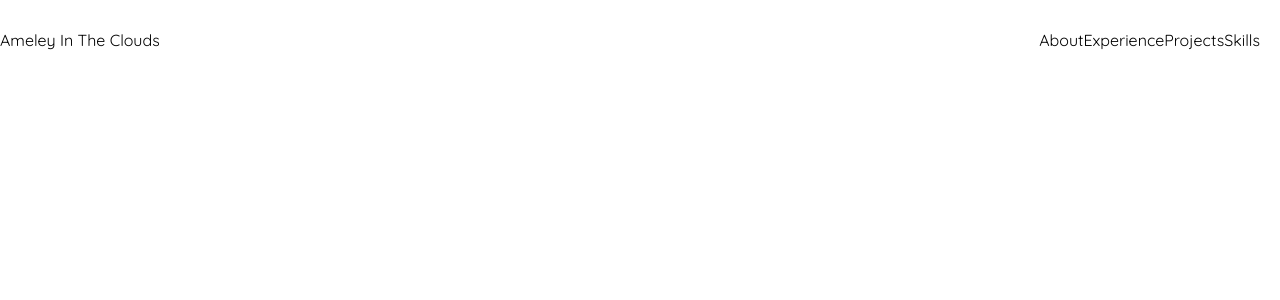
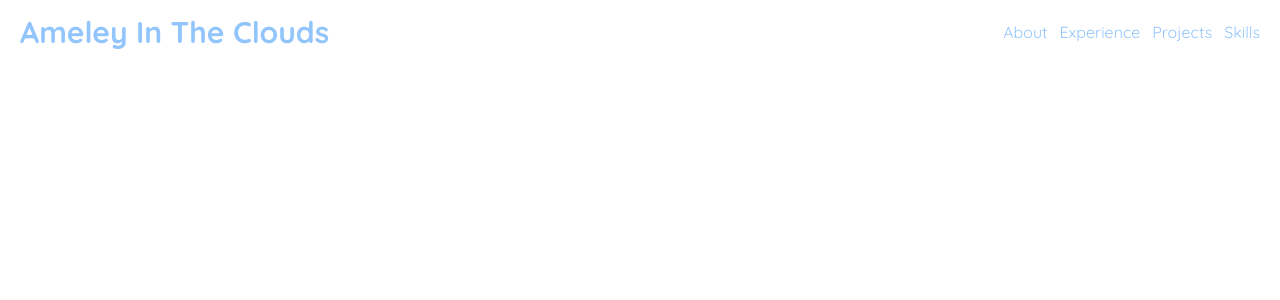
Before and after one commit to Amelss/cloud-resume-challenge, a React (Vite) app: page / in a window 1280 px wide. Shown: the top 300 px of the page. Built offline with nearby package versions, Linux system fonts and the light colour scheme.

Commit message:
adjusting navbar styles

```diff
--- a/src/Components/Header.jsx
+++ b/src/Components/Header.jsx
@@ -10,10 +10,16 @@ export default function Header() {
 
   return (
     <div className="custom-font">
+      <div className="flex justify-between items-center">
         <div className="xl:hidden">
-        <Hamburger direction="right" toggled={isOpen} toggle={toggleMenu} />
+          <Hamburger toggled={isOpen} toggle={toggleMenu} />
+        </div>
+        <div className="px-3 text-lg xl:hidden">
+          <h1 className="text-blue-300 font-bold">Ameley In The Clouds</h1>
+        </div>
+      </div>
       {isOpen && (
-          <div className="bg-white h-screen opacity-90">
+        <div className=" bg-gray-100 h-screen opacity-90">
           <ul className="list-none p-5">
             <li className="py-2">
               <a href="#" className="link">
@@ -38,31 +44,30 @@ export default function Header() {
           </ul>
         </div>
       )}
-      </div>
 
-          <div className="hidden xl:flex justify-between items-center font-montserrat">
+      <div className="hidden xl:flex justify-between items-center py-3 px-5">
         <div>
-                  <h1 className="custom-font">Ameley In The Clouds</h1>
+          <h1 className="custom-font text-3xl font-bold text-blue-300">Ameley In The Clouds</h1>
         </div>
         <div className="custom-font">
-            <ul className="list-none p-5 flex justify-center">
+          <ul className="list-none flex justify-center">
             <li className="py-2">
               <a href="#" className="link">
                 About
               </a>
             </li>
             <li className="py-2">
-                <a href="#" className="link">
+              <a href="#" className="link ml-3">
                 Experience
               </a>
             </li>
             <li className="py-2">
-                <a href="#" className="link">
+              <a href="#" className="link ml-3">
                 Projects
               </a>
             </li>
             <li className="py-2">
-                <a href="#" className="link">
+              <a href="#" className="link ml-3">
                 Skills
               </a>
             </li>
--- a/src/index.css
+++ b/src/index.css
@@ -4,5 +4,5 @@
 
 
   .link{
-    @apply no-underline text-black
+    @apply no-underline text-blue-300
   }
```
Lines whose indentation alone changed are shown as unchanged.
